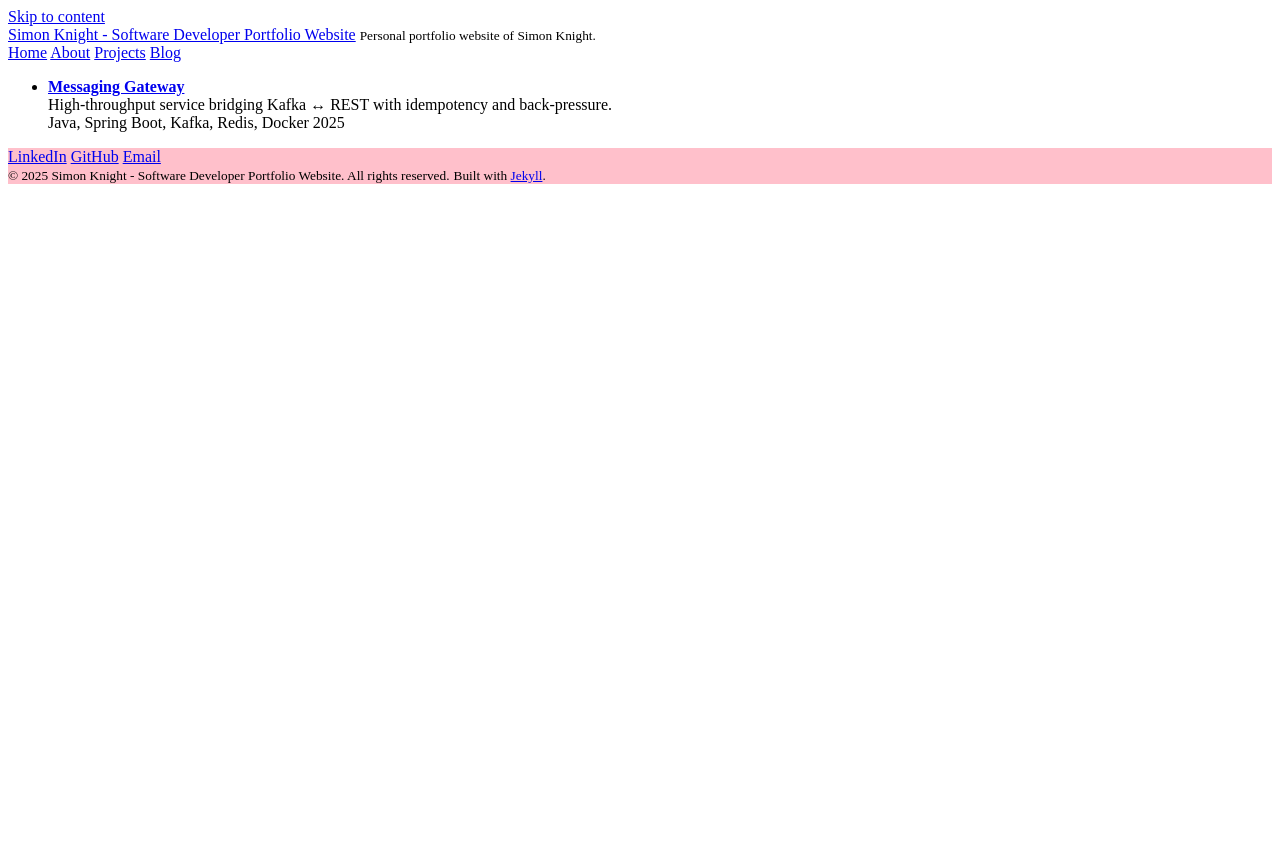
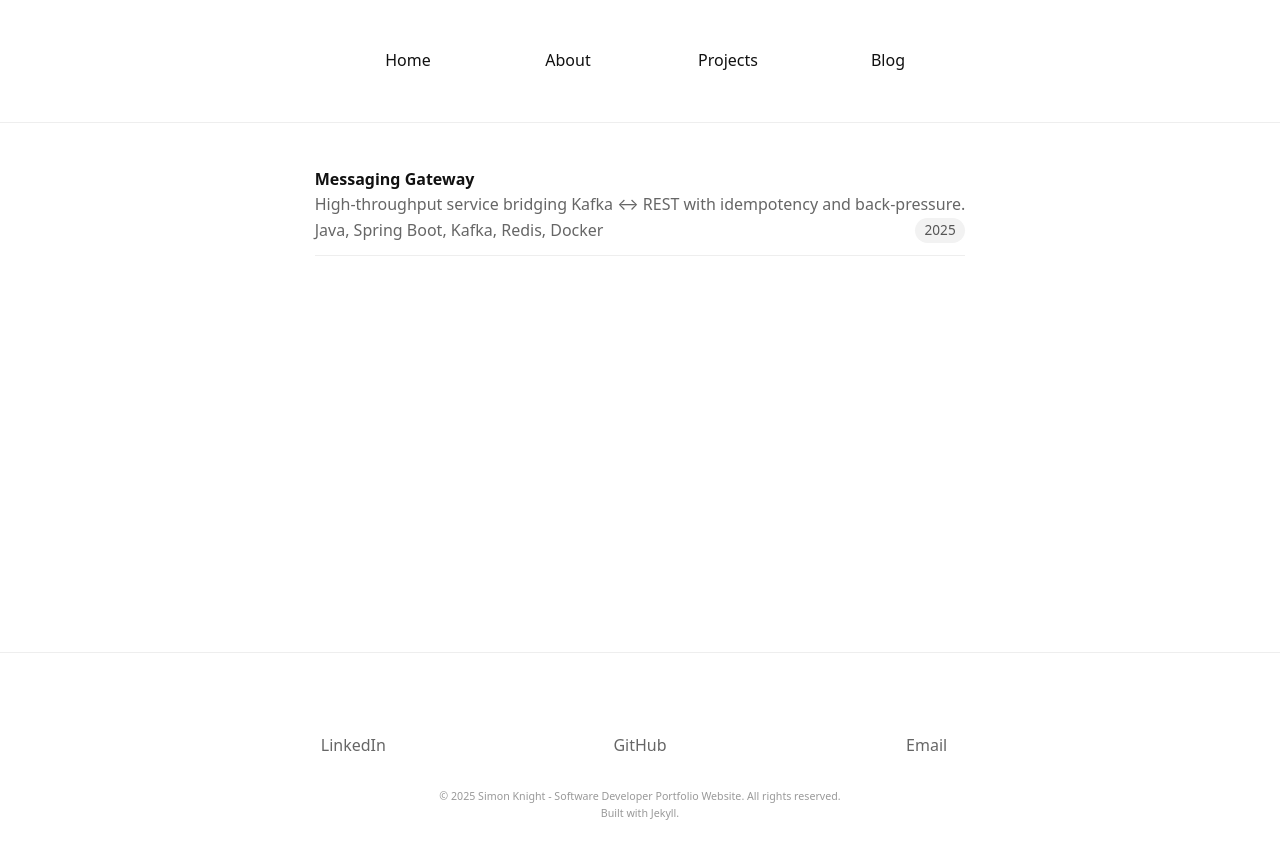
Before and after one commit to SIMONDSKNIGHT/simondsknight.github.io, a Jekyll site: the page built from index.md, in a window 1280 px wide. Shown: the top 859 px of the page. Built offline with Jekyll 4.4.1, drawn with Linux system fonts in a browser that asks for light colours.

Commit message:
the css is working

```diff
--- a/_layouts/default.html
+++ b/_layouts/default.html
@@ -3,31 +3,36 @@
   <head>
     <meta charset="utf-8">
     <meta name="viewport" content="width=device-width, initial-scale=1">
-    <title>{{page.title}} · {{site.title}}</title>
-    <link rel="stylesheet" href="{{ '/assets/css/site.css' | relative_url }}">
-    <meta name="description" content="{{page.excerpt | default: site.description | strip_html | strip}}">
+    <title>{{ page.title }} · {{ site.title }}</title>
+
+    <!-- The ONE place we link CSS so all pages get it -->
+    <link rel="stylesheet" href="{{ '/assets/css/site.css' | relative_url }}?v={{ site.time | date: '%s' }}">
+
+    <meta name="description" content="{{ page.excerpt | default: site.description | strip_html | strip }}">
     {% seo %}
   </head>
   <body>
-    <!--skip past repeated nav-->
     <a class="skip" href="#main-content">Skip to content</a>
-    <header class="wrapper">
-      <div class="brand">
+
+    <header id="site-header" class="header">
+      <!-- <div class="brand">
         <a href="{{ '/' | relative_url }}">{{ site.title }}</a>
         <small>{{ site.description }}</small>
-      </div>
-      <nav aria-label="primary"><!-- aria label is a option for visually impaired individuals-->
+      </div> -->
+
+      <nav class="headnav" aria-label="primary">
         <a href="{{ '/' | relative_url }}">Home</a>
-        <a href="{{ 'pages/about/' | relative_url }}">About</a>
-        <a href="{{ 'pages/projects/' | relative_url }}">Projects</a>
-        <a href="{{ 'pages/blog/' | relative_url }}">Blog</a>
-
+        <a href="{{ '/pages/about/' | relative_url }}">About</a>
+        <a href="{{ '/pages/projects/' | relative_url }}">Projects</a>
+        <a href="{{ '/pages/blog/' | relative_url }}">Blog</a>
       </nav>
     </header>
+
     <main id="main-content" class="wrapper">
       {{ content }}
     </main>
-    <footer id="site-footer" class="footer wrapper">
+
+    <footer id="site-footer" class="footer">
       <nav class="footnav" aria-label="Social">
         <a href="https://www.linkedin.com/in/simon-knight-a37643230" target="_blank" rel="noopener">LinkedIn</a>
         <a href="https://www.github.com/simondsknight" target="_blank" rel="noopener">GitHub</a>
@@ -39,13 +44,16 @@
         <small>Built with <a href="https://jekyllrb.com/">Jekyll</a>.</small>
       </div>
     </footer>
-    <div id= "modal" class="modal" hidden>
+
+    <!-- Projects modal host (safe to keep here so every page has it) -->
+    <div id="modal" class="modal" hidden>
       <div class="modal__panel" role="dialog" aria-modal="true" aria-labelledby="modal-title">
         <button class="modal__close" aria-label="Close">×</button>
-        <div id="modal-content"><!-- injected by JS --></div>
+        <div id="modal-content"></div>
       </div>
       <div class="modal__scrim"></div>
     </div>
+
     <script type="module" src="{{ '/assets/js/site.js' | relative_url }}"></script>
   </body>
 </html>
--- a/assets/css/site.css
+++ b/assets/css/site.css
@@ -1,3 +1,164 @@
+/* ---- Design goals ----
+   - Simple: you don't have infinite time
+   - no complicated plugins
+   - Adapts to user’s dark-mode preference automatically.
+*/
+
+:root {
+  --w: 860px;
+  --gap: 1rem;
+}
+
+* { box-sizing: border-box; }
+
+html, body { height: 100%; margin: 0; }
+
+body {
+  font-family: ui-sans-serif, system-ui, -apple-system, "Segoe UI", Roboto, sans-serif;
+  line-height: 1.6;
+  color: #111;
+  background: #fff;
+
+  display: grid;
+  grid-template-rows: auto 1fr auto;
+}
+
+/* Keep links quiet by default; underline on hover for clear affordance */
+a { color: inherit; text-decoration: none; }
+a:hover { text-decoration: underline; }
+
+/* .wrap and .wrapper center content and apply max width + padding */
+.wrap, .wrapper {
+  max-width: var(--w);
+  margin: 0 auto;
+  padding: 1rem;
+}
+
+/* Header: simple horizontal layout with a light divider line */
+header {
+    display: flex
+;
+    align-items: center;
+    border-bottom: 1px solid #eee;
+    text-align: center;
+    align-content: flex-start;
+    justify-content: center;
+
+}
+#site-header {
+  margin-top: 1rem;
+
+  /* ≥ 5rem breathing space above nav & below fine print */
+    padding-top: 2rem;
+  padding-bottom: 3rem;
 
 
-footer.footer { background: pink !important; }
+
+  display: flex;
+  flex-direction: column;
+
+}
+.headnav {
+  display: grid;
+  grid-template-columns: repeat(4, 2fr);
+  justify-items: center;
+  align-items: center;
+  width: 50%;
+  max-width: var(--w);
+}
+
+
+
+/* Brand area (site title + role) */
+.brand a { font-weight: 700; }
+.brand small { display: block; color: #666; }
+
+/* Top navigation links */
+header nav a { margin-left: 1rem; }
+
+/* Headings get a tighter line-height for nicer rhythm */
+h1, h2, h3 { line-height: 1.25; }
+
+/* Muted helper for secondary text (summaries, stacks) */
+.muted { color: #666; }
+
+/* Year "pill" floated right makes scanning easier without dominating */
+.pill {
+  float: right;
+  background: #f2f2f2;
+  border-radius: 999px;
+  padding: 0.1rem 0.6rem;
+  font-size: 0.85rem;
+  color: #555;
+}
+
+/* Project list = no bullets + subtle dividers */
+.list { list-style: none; padding: 0; margin: 1rem 0; }
+.list li { padding: .75rem 0; border-bottom: 1px solid #eee; }
+
+/* On project pages, stack the small metadata lines tightly */
+.project header p { margin: 0.25rem 0; }
+
+/* Accessibility: make the "skip to content" link visible when focused */
+.skip { position: absolute; left: -9999px; }
+.skip:focus {
+  left: 1rem; top: 1rem;
+  background: #000; color: #fff;
+  padding: .5rem;
+}
+
+/* ---- FOOTER ---- */
+#site-footer {
+  border-top: 1px solid #eee;
+  margin-top: 2rem;
+
+  /* ≥ 5rem breathing space above nav & below fine print */
+  padding-top: 5rem;
+  padding-bottom: 5rem;
+
+
+  color: #666;
+  display: flex;
+  flex-direction: column;
+  align-items: center;
+}
+
+
+
+/* Social nav: 3 equal slots, centered regardless of link length */
+#site-footer .footnav {
+  display: grid;
+  grid-template-columns: repeat(3, 1fr);
+  justify-items: center;
+  align-items: center;
+  width: 100%;
+  max-width: var(--w);
+}
+
+#site-footer .footnav a {
+  margin: 0 !important;  /* override global nav spacing */
+  text-decoration: none;
+  color: inherit;
+}
+
+/* Fine print: tucked at bottom, tight spacing */
+#site-footer .lowerfooter {
+  margin-top: 2rem;   /* gap between nav and fine print */
+  display: flex;
+  flex-direction: column;
+  align-items: center;
+  gap: 0.25rem;
+  line-height: 1.2;
+  font-size: 0.8rem;
+  color: #999;
+  text-align: center;
+}
+#site-footer .lowerfooter small { display: block; margin: 0; }
+
+/* ---- DARK MODE ---- */
+@media (prefers-color-scheme: dark) {
+  body { background: #0b0b0b; color: #e7e7e7; }
+  header, #site-footer { border-color: #222; }
+  .muted { color: #aaa; }
+  .pill { background: #1b1b1b; color: #bbb; }
+}
```
